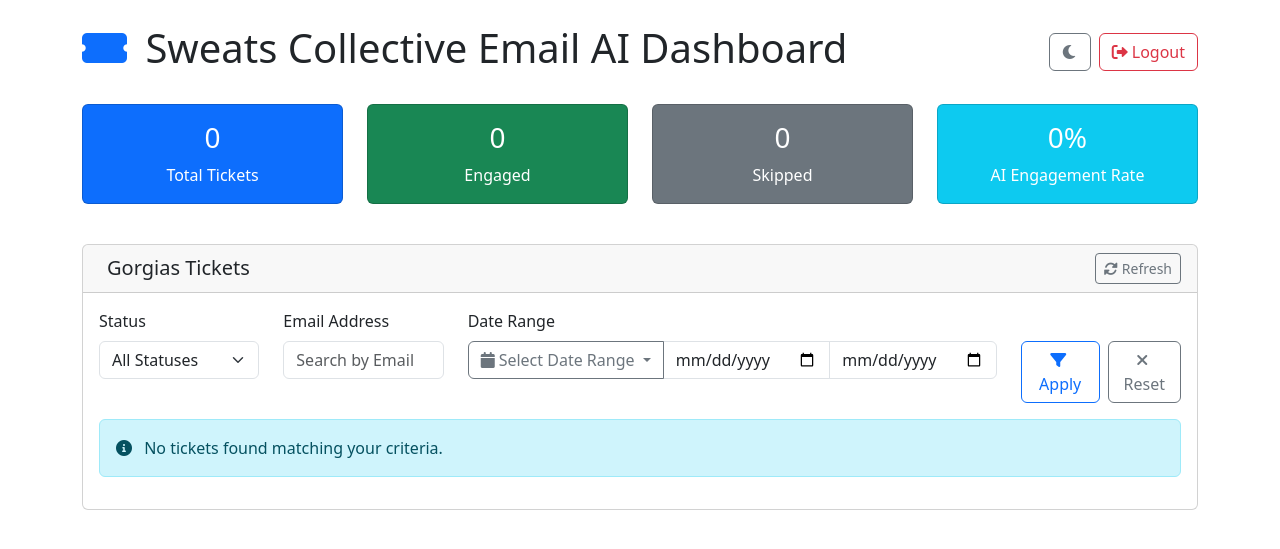
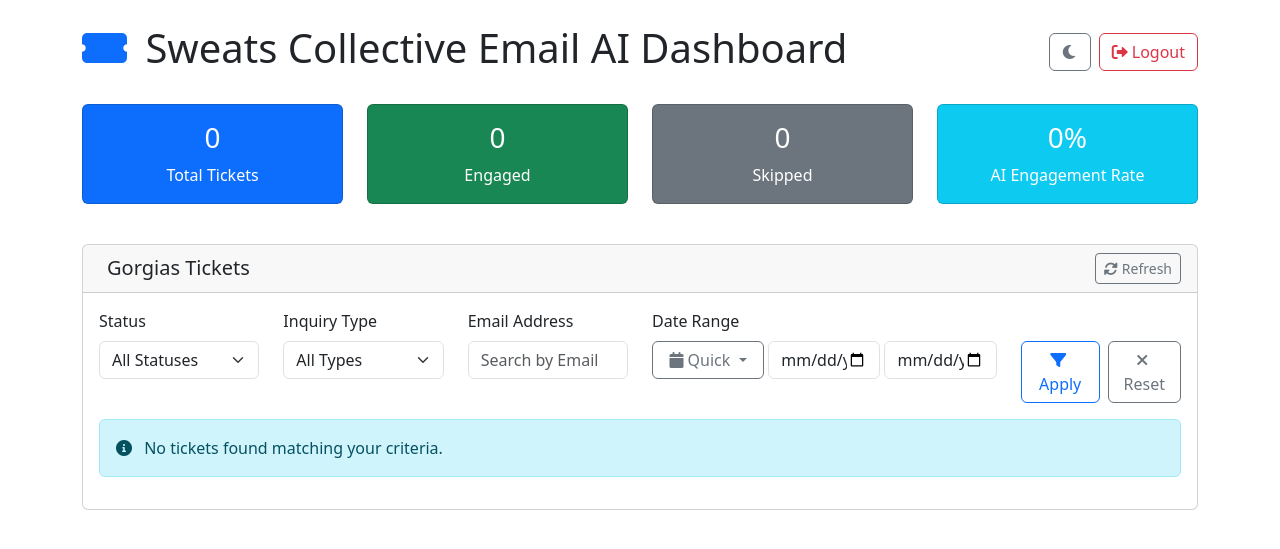
Before and after one commit to tsizzybots/platform_5ive_replit, a Flask app: page / in a window 1280 px wide. Shown: the top 549 px of the page. Run offline with Flask 3, Linux system fonts and the light colour scheme; the visitor is signed in with stand-in values (Sample User, id 1); data that the repository does not hold is empty; some libraries are stand-ins or nearby versions.

Commit message:
Add ability to filter support tickets based on inquiry type
Implements filtering by inquiry type in `routes.py`, `static/app.js`, and `templates/index.html`.

Replit-Commit-Author: Agent
Replit-Commit-Session-Id: dcbac281-97a1-425d-ad5f-434a31a5abaf
Replit-Commit-Screenshot-Url: https://storage.googleapis.com/screenshot-production-us-central1/ba429c87-61e2-4e23-8478-cca26b3ff855/e55da758-5834-4624-82f7-430f3033a771.jpg

```diff
--- a/routes.py
+++ b/routes.py
@@ -204,6 +204,9 @@ def list_inquiries():
         if 'ticket_id' in query_params:
             query = query.filter(EmailInquiry.ticket_id == query_params['ticket_id'])
 
+        if 'inquiry_type' in query_params:
+            query = query.filter(EmailInquiry.inquiry_type == query_params['inquiry_type'])
+
         if 'date_from' in query_params:
             query = query.filter(EmailInquiry.received_date >= query_params['date_from'])
 
--- a/static/app.js
+++ b/static/app.js
@@ -198,10 +198,11 @@ function refreshData() {
 function resetFilters() {
     // Clear all filter inputs
     document.getElementById('statusFilter').value = '';
+    document.getElementById('inquiryTypeFilter').value = '';
     document.getElementById('emailFilter').value = '';
     document.getElementById('dateFrom').value = '';
     document.getElementById('dateTo').value = '';
-    document.getElementById('dateRangeDropdown').textContent = 'Select Date Range';
+    document.getElementById('dateRangeDropdown').textContent = 'Quick';
 
     // Clear current filters
     currentFilters = {};
@@ -230,6 +231,9 @@ function applyFilters() {
 
     const status = document.getElementById('statusFilter').value;
     if (status) currentFilters.status = status;
+
+    const inquiryType = document.getElementById('inquiryTypeFilter').value;
+    if (inquiryType) currentFilters.inquiry_type = inquiryType;
 
     const email = document.getElementById('emailFilter').value;
     if (email) currentFilters.sender_email = email;
--- a/templates/index.html
+++ b/templates/index.html
@@ -101,14 +101,24 @@
                                 </select>
                             </div>
                             <div class="col-md-2">
+                                <label class="form-label">Inquiry Type</label>
+                                <select class="form-select" id="inquiryTypeFilter">
+                                    <option value="">All Types</option>
+                                    <option value="Return">Return</option>
+                                    <option value="Exchange">Exchange</option>
+                                    <option value="Canclation">Canclation</option>
+                                </select>
+                            </div>
+                            <div class="col-md-2">
                                 <label class="form-label">Email Address</label>
                                 <input type="email" class="form-control" id="emailFilter" placeholder="Search by Email">
                             </div>
-                            <div class="col-md-6">
+                            <div class="col-md-4">
                                 <label class="form-label">Date Range</label>
-                                <div class="input-group">
-                                    <button class="btn btn-outline-secondary dropdown-toggle" type="button" id="dateRangeDropdown" data-bs-toggle="dropdown">
-                                        <i class="fas fa-calendar me-1"></i>Select Date Range
+                                <div class="row g-1">
+                                    <div class="col-4">
+                                        <button class="btn btn-outline-secondary dropdown-toggle w-100" type="button" id="dateRangeDropdown" data-bs-toggle="dropdown">
+                                            <i class="fas fa-calendar me-1"></i>Quick
                                         </button>
                                         <ul class="dropdown-menu">
                                             <li><a class="dropdown-item" href="#" onclick="setDateRange('today')">Today</a></li>
@@ -120,8 +130,13 @@
                                             <li><hr class="dropdown-divider"></li>
                                             <li><a class="dropdown-item" href="#" onclick="clearDateRange()">Clear Filter</a></li>
                                         </ul>
+                                    </div>
+                                    <div class="col-4">
                                         <input type="date" class="form-control" id="dateFrom" placeholder="From">
+                                    </div>
+                                    <div class="col-4">
                                         <input type="date" class="form-control" id="dateTo" placeholder="To">
+                                    </div>
                                 </div>
                             </div>
                             <div class="col-md-2">
```
Also changed, not shown: attached_assets/image_1748766900829.png (added). Lines whose indentation alone changed are shown as unchanged.
